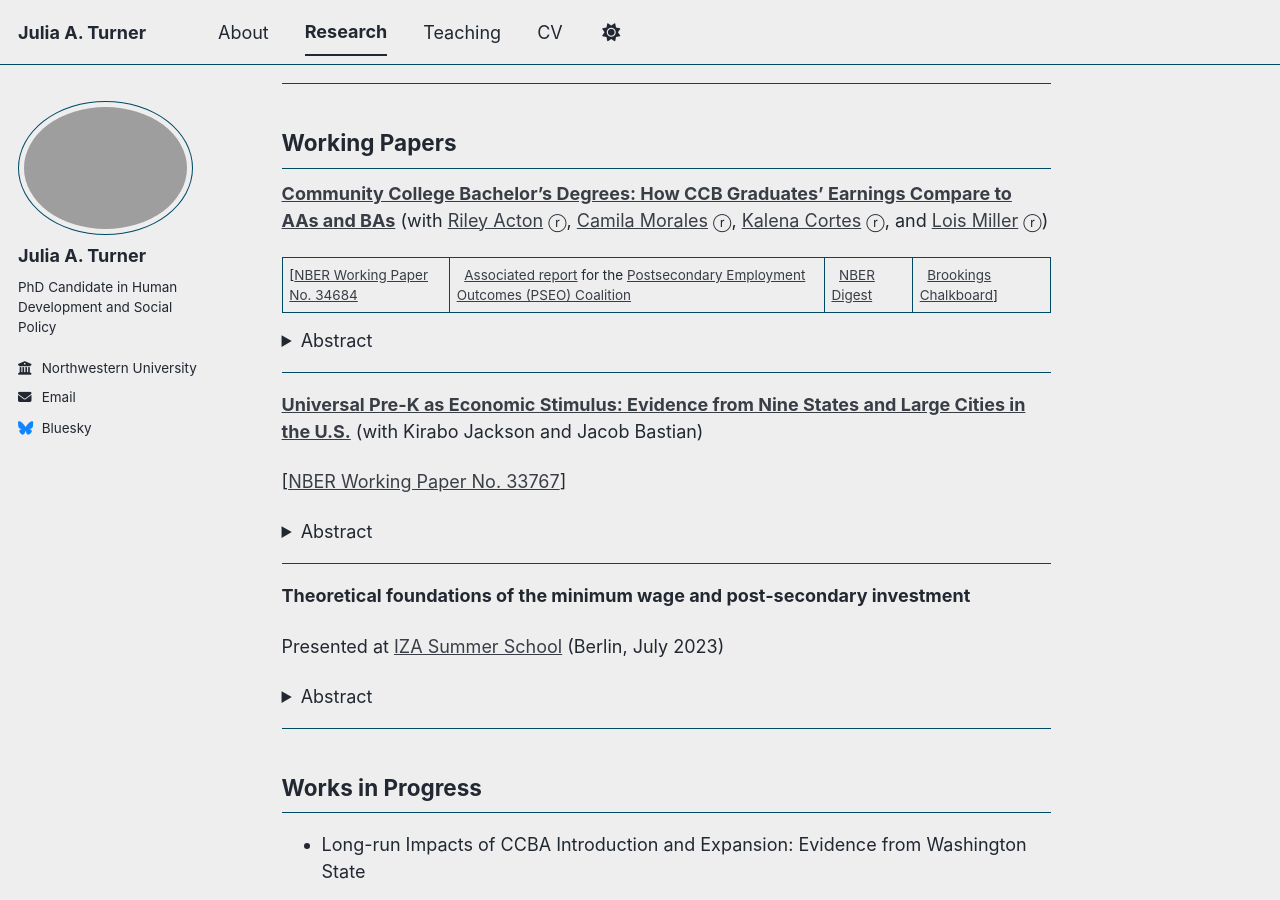
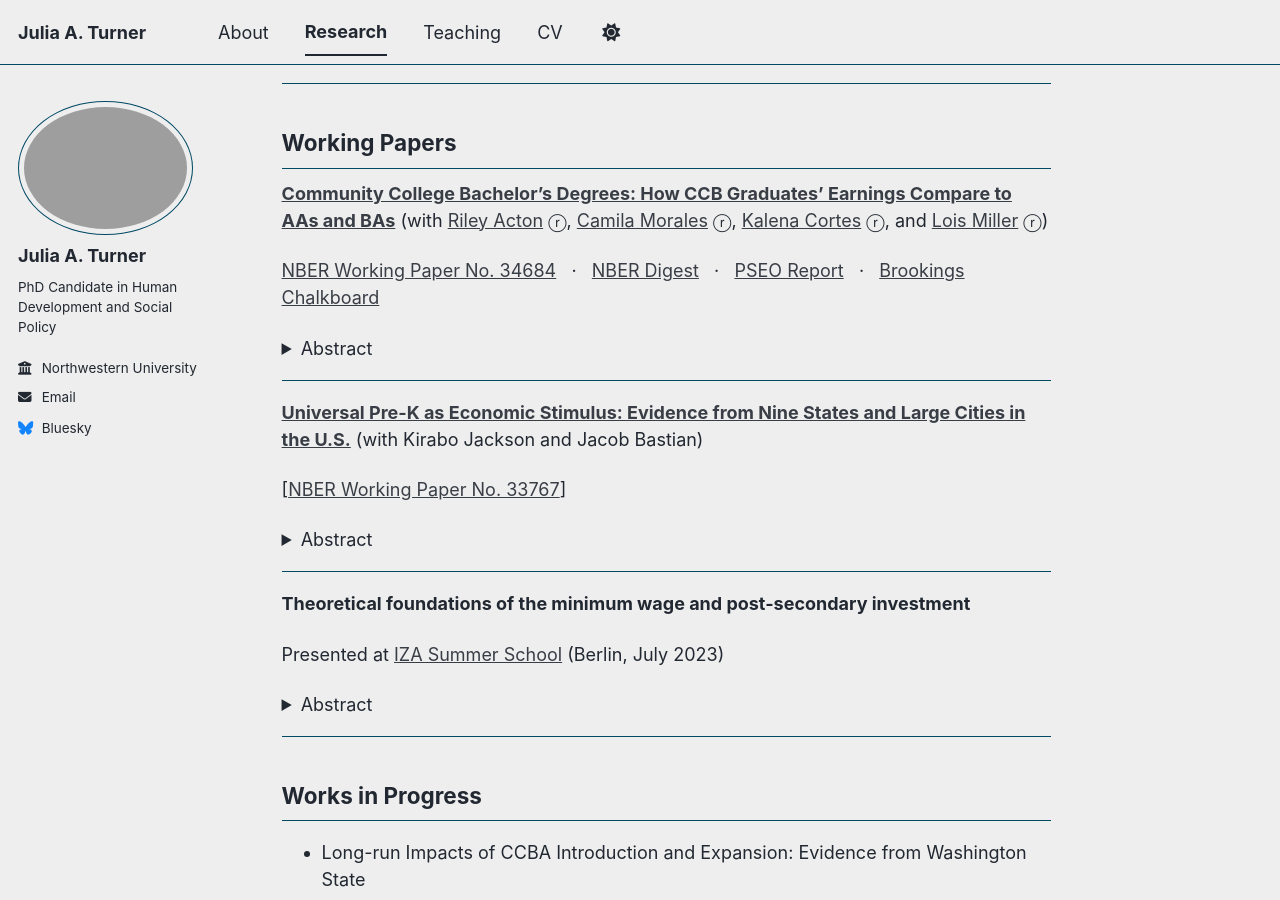
Before and after one commit to julia-a-turner/julia-a-turner.github.io, a Jekyll site: the page built from _pages/research.md, in a window 1280 px wide and 900 px high, scrolled down 430 px. Built offline with Jekyll 4.4.1, drawn with Linux system fonts in a browser that asks for light colours; a script bundle is joined from its source files by our own code; library files that are not in the unit come from our copies.

Commit message:
Update research.md

```diff
--- a/_pages/research.md
+++ b/_pages/research.md
@@ -25,7 +25,7 @@ author_profile: true
 **[Community College Bachelor's Degrees: How CCB Graduates' Earnings Compare to AAs and BAs](https://www.nber.org/papers/w34684)**
 (with [Riley Acton](https://www.rileyacton.com/) ⓡ, [Camila Morales](https://www.camilantmorales.com/) ⓡ, [Kalena Cortes](https://www.kalenacortes.com/) ⓡ, and [Lois Miller](https://www.loismiller.info/home) ⓡ)
 
-[[NBER Working Paper No. 34684](https://www.nber.org/papers/w34684) &nbsp; | &nbsp; [Associated report](https://pseocoalition.org/wp-content/uploads/2025/07/PSEO-Coalition_Community-College-Bachelor-Degrees-How-CCB-Graduates-Earnings-Compare.pdf) for the [Postsecondary Employment Outcomes (PSEO) Coalition](https://pseocoalition.org/) &nbsp; | &nbsp; [NBER Digest](https://www.nber.org/digest/202603/earnings-community-college-bachelors-degree-graduates?page=1&perPage=50) &nbsp; | &nbsp; [Brookings Chalkboard](https://www.brookings.edu/articles/what-are-community-college-bachelors-degrees-and-how-much-do-their-graduates-earn/)]
+[NBER Working Paper No. 34684](https://www.nber.org/papers/w34684) &nbsp; · &nbsp; [NBER Digest](https://www.nber.org/digest/202603/earnings-community-college-bachelors-degree-graduates?page=1&perPage=50) &nbsp; · &nbsp; [PSEO Report](https://pseocoalition.org/wp-content/uploads/2025/07/PSEO-Coalition_Community-College-Bachelor-Degrees-How-CCB-Graduates-Earnings-Compare.pdf) &nbsp; · &nbsp; [Brookings Chalkboard](https://www.brookings.edu/articles/what-are-community-college-bachelors-degrees-and-how-much-do-their-graduates-earn/)
 
 <details>
 <summary>Abstract</summary>
```
